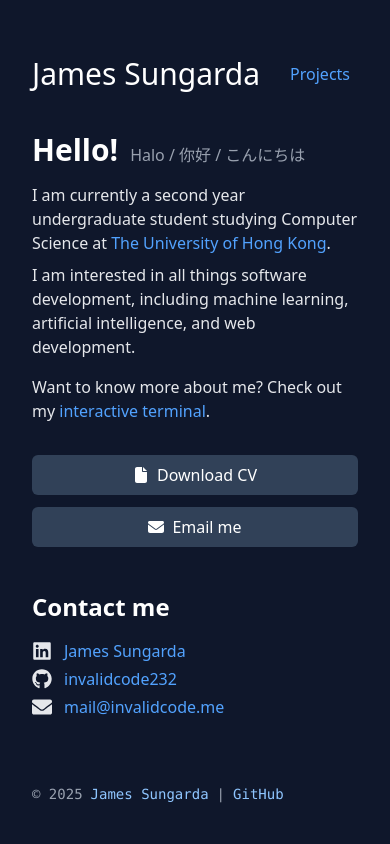
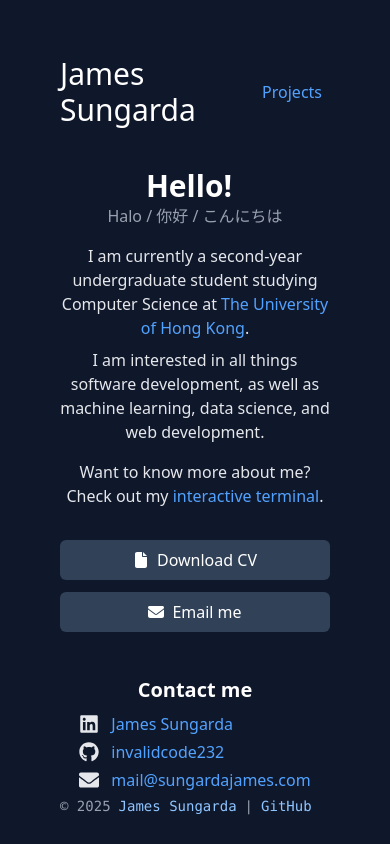
Before and after one commit to invalidcode232/invalidcode232.github.io, a React (Vite) app: page / in a window 390 px wide. Built offline with nearby package versions, Linux system fonts and the light colour scheme.

Commit message:
update responsiveness and personal data

```diff
--- a/src/components/layout.tsx
+++ b/src/components/layout.tsx
@@ -3,7 +3,7 @@ import Header from "./header";
 
 export default function Layout() {
   return (
-        <div className="h-screen overflow-scroll py-10 2xl:px-72 2xl:pt-20 xl:px-20 xl:pt-16 lg:px-20 md:px-20 px-8 pt-14 flex flex-col bg-slate-900">
+    <div className="h-screen overflow-scroll py-10 2xl:px-72 2xl:pt-100 xl:px-80 xl:pt-16 lg:px-50 md:px-40 px-15 pt-14 flex flex-col bg-slate-900">
       <Header />
       <main className="text-gray-200 h-full flex-1">
         <Outlet />
--- a/src/include/contacts.ts
+++ b/src/include/contacts.ts
@@ -24,8 +24,8 @@ const CONTACTS: Contact[] = [
   {
     name: "Mail",
     icon: FaEnvelope,
-    text: "mail@invalidcode.me",
-    href: "mailto:mail@invalidcode.me",
+    text: "mail@sungardajames.com",
+    href: "mailto:mail@sungardajames.com",
   },
 ];
 
--- a/src/pages/Home.tsx
+++ b/src/pages/Home.tsx
@@ -6,7 +6,7 @@ import ActionButton from "../components/action-button";
 function Home() {
   return (
     <>
-      <section className="mb-2" aria-label="greeting">
+      <section className="mb-2 flex flex-col items-center md:block" aria-label="greeting">
         <h1 className="text-3xl font-semibold inline-block mr-3 text-white">
           Hello!
         </h1>
@@ -16,11 +16,11 @@ function Home() {
       </section>
 
       <section
-        className="mb-4 leading-6 lg:max-w-[75%]"
+        className="mb-4 leading-6 lg:max-w-[75%] text-center md:text-left"
         aria-label="introduction"
       >
         <p className="mb-2">
-          I am currently a second year undergraduate student studying
+          I am currently a second-year undergraduate student studying
           Computer Science at
           <a
             href={"https://hku.hk"}
@@ -34,7 +34,7 @@ function Home() {
 
         <p className="mb-4">
           I am interested in all things software development,
-          including machine learning, artificial intelligence, and web
+          as well as machine learning, data science, and web
           development.
         </p>
 
@@ -67,8 +67,8 @@ function Home() {
         />
       </section>
 
-      <section aria-label="contact">
-        <h2 className="text-2xl font-semibold text-white mb-4">
+      <section aria-label="contact" className="md:block flex flex-col items-center">
+        <h2 className="text-xl font-semibold text-white mb-2">
           Contact me
         </h2>
 
```
Also changed, not shown: src/components/terminal.tsx (indentation only), 1 other file (tests, documents, lock files or other folders). Lines whose indentation alone changed are shown as unchanged.
